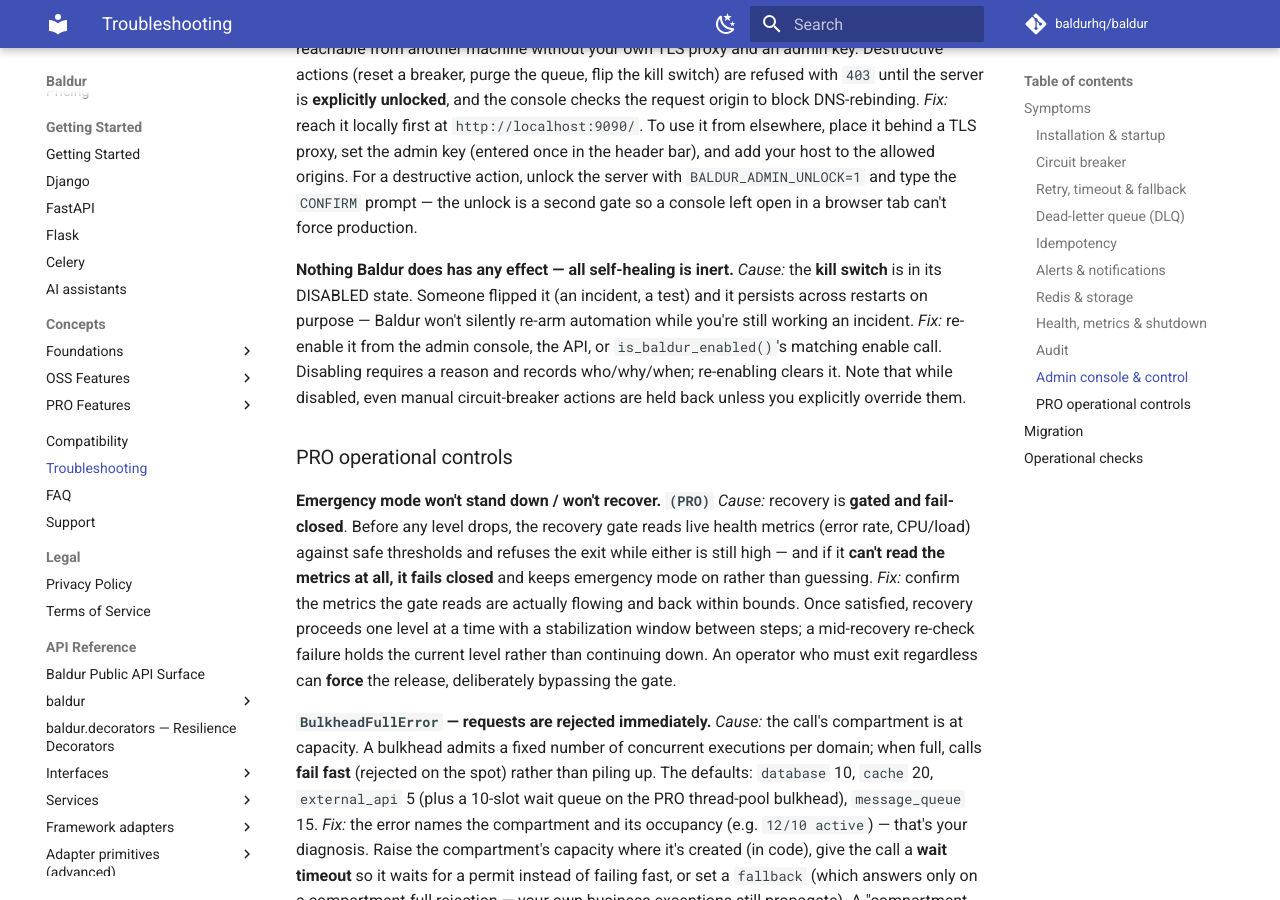
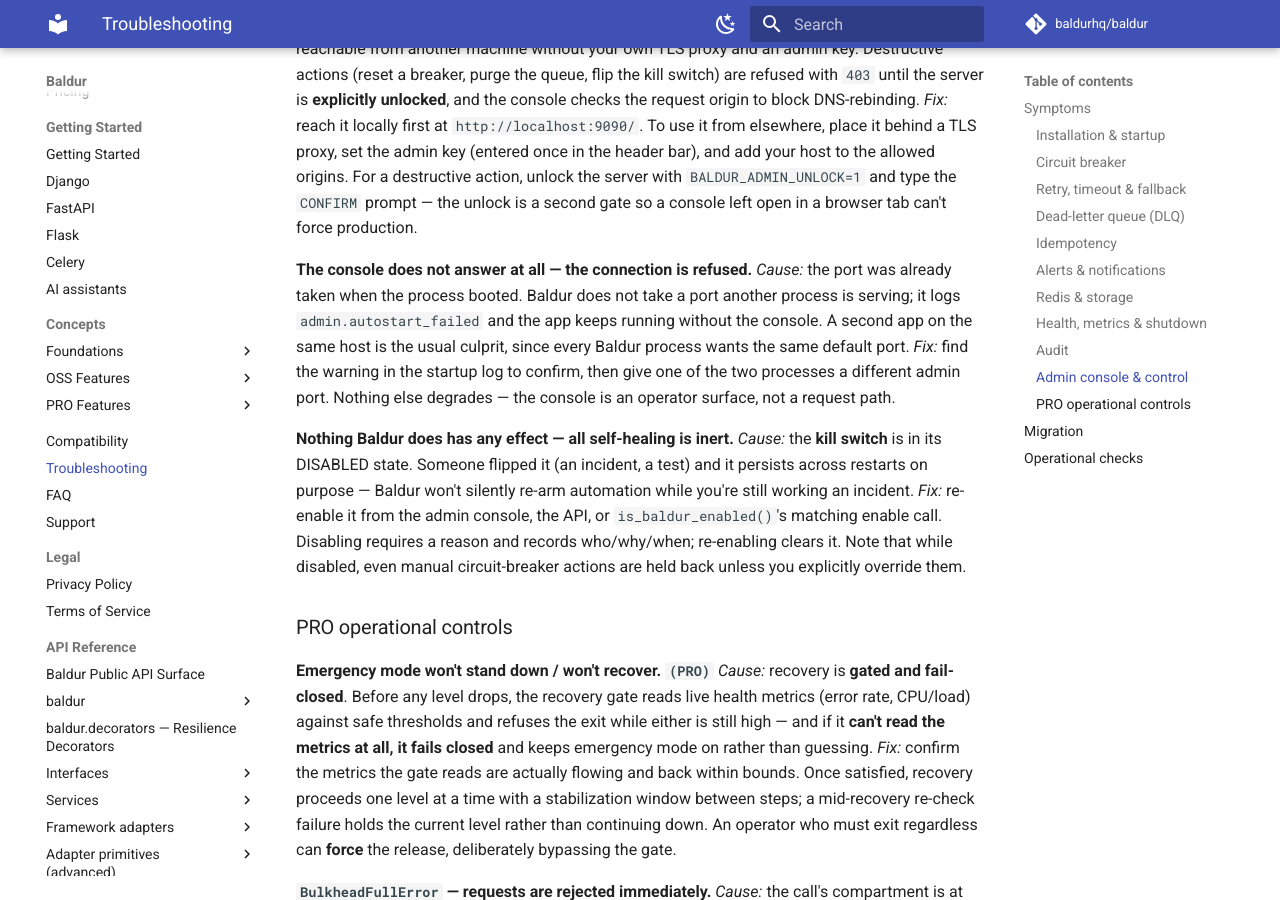
Before and after one commit to baldurhq/baldur, an MkDocs documentation site: the page built from docs/troubleshooting.md, in a window 1280 px wide and 900 px high, scrolled down 8544 px. Built offline with MkDocs 1.6.1 and Material for MkDocs 9.7.7, drawn with Linux system fonts in a browser that asks for light colours; comment, search, counter and statistics services are not loaded.

Commit message:
docs: sync the publish set from the canonical tree
Six pages corrected against a clean install of the published wheel: whose
allowance the half-open probe cap is, the tiering middleware switch that is a
Django setting rather than an environment variable, the admin console every
quickstart already starts, Django's expected unapplied-migrations notice, and
the symptom an admin port collision now produces.

```diff
--- a/docs/troubleshooting.md
+++ b/docs/troubleshooting.md
@@ -378,6 +378,15 @@
 `BALDUR_ADMIN_UNLOCK=1` and type the `CONFIRM` prompt — the unlock is a second gate so a
 console left open in a browser tab can't force production.
 
+**The console does not answer at all — the connection is refused.**
+*Cause:* the port was already taken when the process booted. Baldur does not take a port
+another process is serving; it logs `admin.autostart_failed` and the app keeps running
+without the console. A second app on the same host is the usual culprit, since every
+Baldur process wants the same default port.
+*Fix:* find the warning in the startup log to confirm, then give one of the two processes
+a different admin port. Nothing else degrades — the console is an operator surface, not a
+request path.
+
 **Nothing Baldur does has any effect — all self-healing is inert.**
 *Cause:* the **kill switch** is in its DISABLED state. Someone flipped it (an incident, a
 test) and it persists across restarts on purpose — Baldur won't silently re-arm automation
```
Also changed, not shown: docs/concepts/oss/circuit-breaker.md (+6 -2 lines), docs/getting-started/django.md (+22 -0 lines), docs/getting-started/fastapi.md (+13 -0 lines), docs/getting-started/flask.md (+13 -0 lines), docs/reference/env-vars.md (+10 -1 lines).
